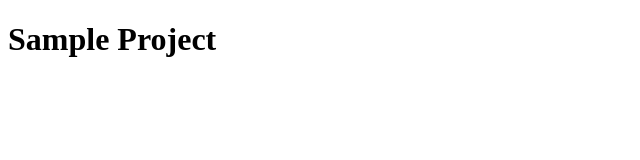
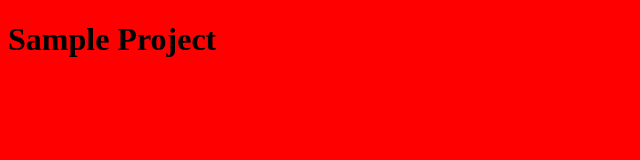
Before and after one commit to matsalundstrom/sample-project, a website: page src/client/index.html in a window 1280 px wide. Shown: the whole page, without its empty margins (0-640 px from the left). Drawn offline with nearby package versions, Linux system fonts and the light colour scheme.

Commit message:
Added styles

```diff
--- a/src/client/index.html
+++ b/src/client/index.html
@@ -6,6 +6,8 @@
     <meta name="description" content="A description">
     <meta name="viewport" content="width=device-width, initial-scale=1">
     <title>{{wm.title}}</title>
+
+    <link rel="stylesheet" href="styles/styles.css">
   </head>
   <body>
   	<header>
--- /dev/null
+++ b/src/client/styles/styles.css
@@ -0,0 +1,3 @@
+body {
+  background-color: red;
+}
```
